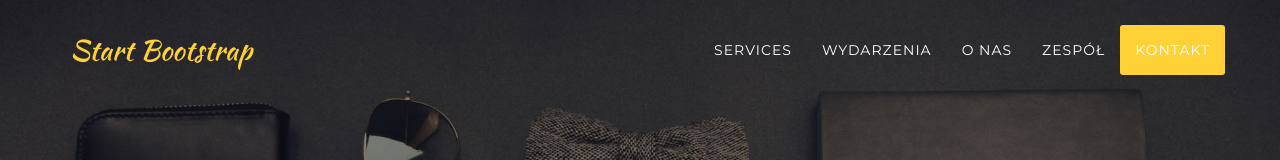
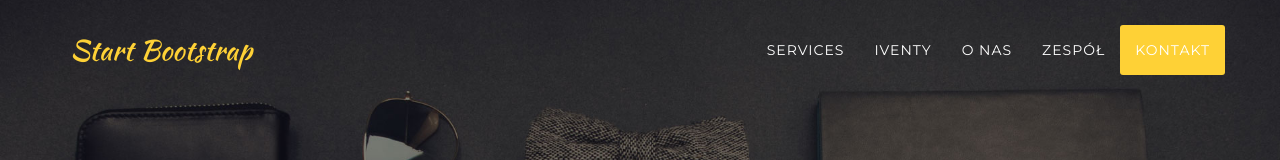
Before and after one commit to silesia2016/webschoolsilesia, a website: page index.html in a window 1280 px wide. Shown: the top 160 px of the page. Drawn offline with nearby package versions, Linux system fonts and the light colour scheme; a web font is replaced by a local one.

Commit message:
small change

```diff
--- a/index.html
+++ b/index.html
@@ -56,7 +56,7 @@
                         <a class="page-scroll" href="#services">Services</a>
                     </li>
                     <li>
-                        <a class="page-scroll" href="#portfolio">Wydarzenia</a>
+                        <a class="page-scroll" href="#portfolio">IVENTY</a>
                     </li>
                     <li>
                         <a class="page-scroll" href="#about">O nas</a>
```
